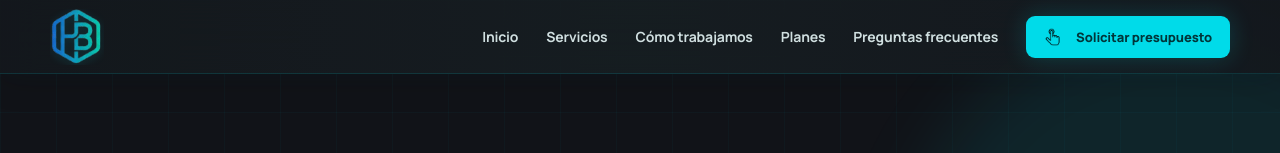
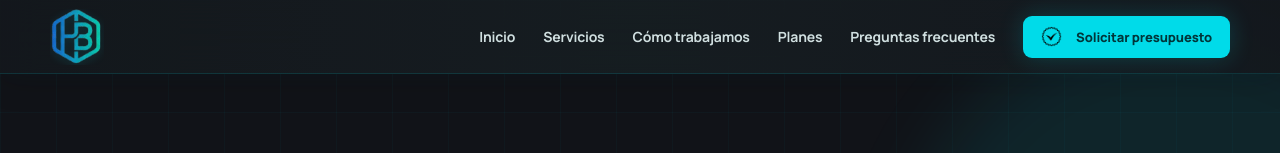
Before and after one commit to hberrino/hbdigitalstudio, a Next.js app: page / in a window 1280 px wide. Shown: the top 153 px of the page. Built offline with nearby package versions, Linux system fonts and the light colour scheme.

Commit message:
Integra el nuevo icono cursor en el navbar

```diff
--- a/app/components/Navbar.jsx
+++ b/app/components/Navbar.jsx
@@ -21,7 +21,7 @@ export default function Navbar() {
         </a>
         <nav id="mobile-navigation" className={`navbar__nav ${open ? "is-open" : ""}`} aria-label="Navegación principal">
           {links.map(([label, href]) => <a href={href} key={href} onClick={() => setOpen(false)}>{label}</a>)}
-          <Button href="#contacto" className="navbar__cta" iconSrc="/icons8-natural-user-interface-2-50.png">Solicitar presupuesto</Button>
+          <Button href="#contacto" className="navbar__cta" iconSrc="/icons8-cursor-64.png">Solicitar presupuesto</Button>
         </nav>
         <button className="navbar__toggle" type="button" aria-expanded={open} aria-controls="mobile-navigation" aria-label={open ? "Cerrar menú" : "Abrir menú"} onClick={() => setOpen((value) => !value)}>
           {open ? <X /> : <Menu />}
--- a/app/globals.css
+++ b/app/globals.css
@@ -59,6 +59,7 @@ button { font: inherit; }
 .navbar__nav > a:not(.button):hover { color: #efffff; }
 .navbar__nav > a:not(.button):hover::after { right: 0; }
 .navbar__cta { min-height: 42px; padding-inline: 17px; color: #00363a !important; font-size: 13px; letter-spacing: -.01em; }
+.navbar__cta .button__image-icon { width: 21px; height: 21px; }
 .navbar__toggle { display: none; border: 0; background: transparent; color: var(--ink); padding: 6px; }
 
 /* Hero */
```
Also changed, not shown: public/icons8-cursor-64.png (added).
